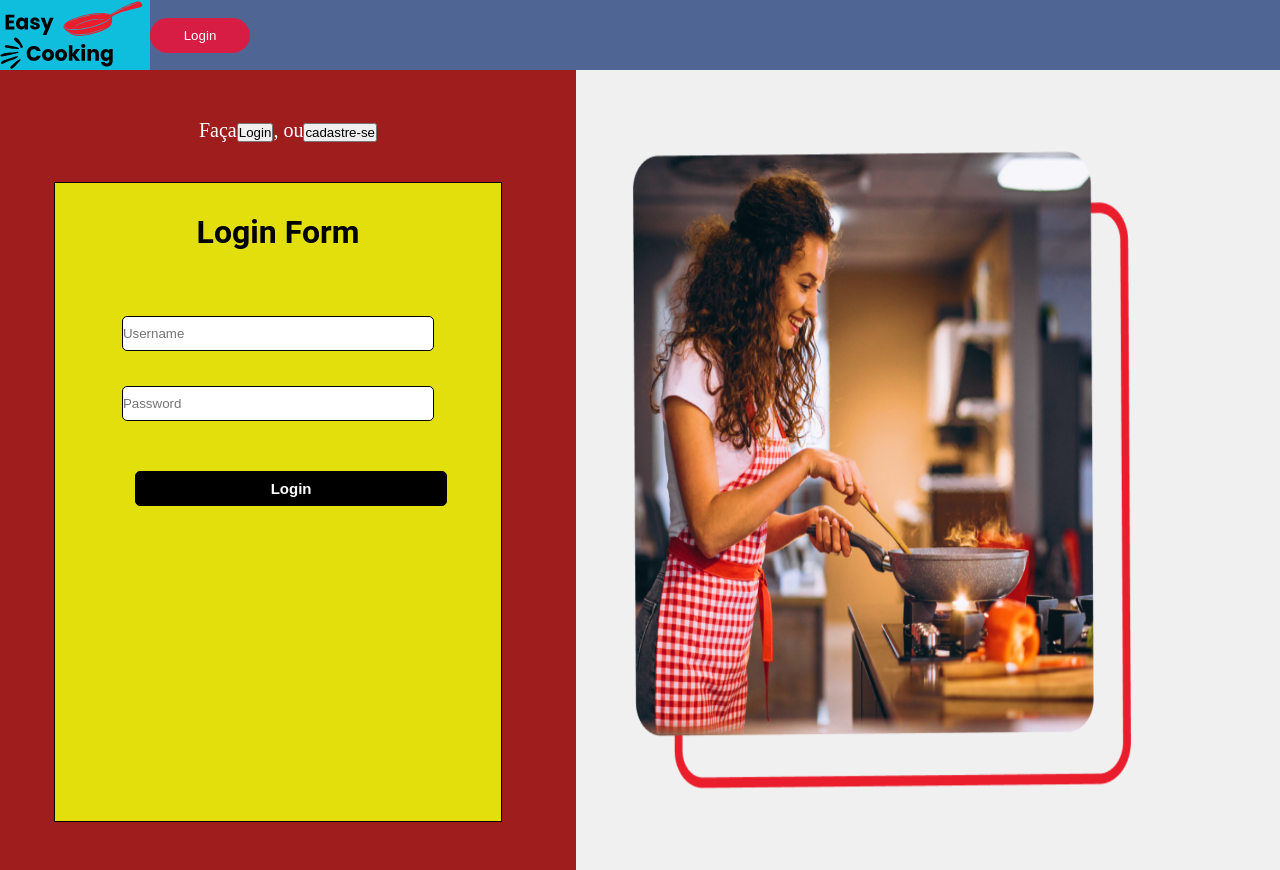
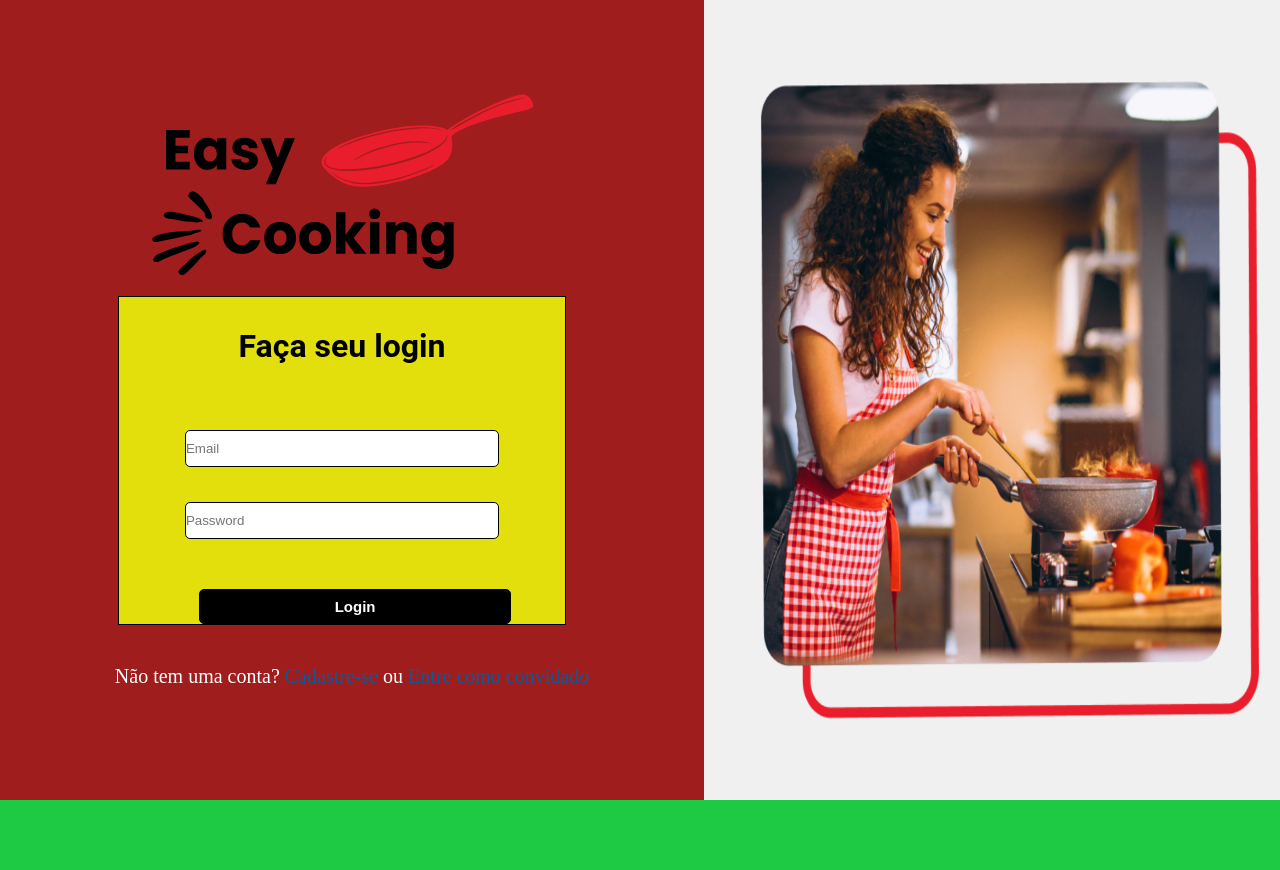
Before and after one commit to yurijacome/EasyCooking_1.0, a React (Create React App) app: page /login in a window 1280 px wide. After the commit the page ends 800 px from the top, so only its background shows below. Built offline with nearby package versions, Linux system fonts and the light colour scheme.

Commit message:
estilização

```diff
--- a/src/components/header/styleHeader.js
+++ b/src/components/header/styleHeader.js
@@ -4,15 +4,16 @@ export const HeaderContainer = styled.header`
 
     display: flex;
     align-items: center;
+    gap: 78vw;
     width: 100vw;
-    height: 70px;
+    height: 100px;
     background-color:rgb(79, 102, 148);
 
     .imgLogo {
-        width: 150px;
+        width: 180px;
         height: 100%;
+        margin-left: 20px;
         cursor: pointer;
-        background-color: rgb(15, 190, 221);
     }
 
         button {
@@ -29,4 +30,9 @@ export const HeaderContainer = styled.header`
             }
         }
 
+
+
+
+
+
 `
--- a/src/components/loginForm/loginForm.jsx
+++ b/src/components/loginForm/loginForm.jsx
@@ -7,7 +7,7 @@ import * as Yup from 'yup';
 import { StyledForm } from './loginFormStyle';
 
 const validationSchema = Yup.object().shape({
-    username: Yup.string().required('Username is required'),
+    email: Yup.string().required('Email is required'),
     password: Yup.string().required('Password is required'),
 });
 
@@ -25,9 +25,9 @@ const LoginForm = () => {
         >
             {() => (
                 <StyledForm>
-                    <h1>Login Form</h1>
-                    <Field className="Field" name="username" placeholder="Username" />
-                    <ErrorMessage name="username" component="span" />
+                    <h1>Faça seu login </h1>
+                    <Field className="Field" name="email" placeholder="Email" />
+                    <ErrorMessage name="email" component="span" />
                     <Field className="Field" name="password" type="password" placeholder="Password" />
                     <ErrorMessage name="password" component="span" />
                     <button type="submit">Login</button>
--- a/src/components/loginForm/loginFormStyle.js
+++ b/src/components/loginForm/loginFormStyle.js
@@ -9,7 +9,7 @@ export const StyledForm = styled.form`
 
 
     width: 35vw;
-    min-height: 80vh;
+    min-height: 30vh;
     margin: 20px 20px 20px 0px;
 
 
--- a/src/pages/login/login.jsx
+++ b/src/pages/login/login.jsx
@@ -1,34 +1,27 @@
-import Header from '../../components/header/header';
-import React, { useState } from 'react';
+// import Header from '../../components/header/header';
 
 import { Container } from "./loginStyle.js";
 import LoginForm from '../../components/loginForm/loginForm.jsx';
 import CookingPhoto from '../../assets/LoginMainPhoto.png';
-import RegisterForm from '../../components/registerForm/registerForm.jsx'; // Import RegisterForm
-
+import LogoBlack from '../../assets/logoBlack.svg';
 
 
 const Login = () => {
-  const [showRegisterForm, setShowRegisterForm] = useState(false); // Define state
 
 
 
 
   return (
 
-    <div>
+    <div className="login-page">
 
-      <Header  />
+      {/* <Header  /> */}
 
       <Container>
         <div className="login-container">
-          <span className="LoginSpan">Faça
-            <button onClick={() => setShowRegisterForm(false)}>Login</button>,
-            ou
-            <button onClick={() => setShowRegisterForm(true)}>cadastre-se</button>
-          </span>
-          {showRegisterForm ? <RegisterForm /> : <LoginForm />}
-
+          <img className="Logo" src={LogoBlack} alt="Logo" />
+          <LoginForm />
+          <span className="LoginSpan">Não tem uma conta? <a href="/register">Cadastre-se</a> ou <a href="/">Entre como convidado</a></span>
         </div>
 
         <img className="CookingImg" src={CookingPhoto} alt="CookingPhoto" />
--- a/src/pages/login/loginStyle.js
+++ b/src/pages/login/loginStyle.js
@@ -4,14 +4,15 @@ export const Container  = styled.div`
     display: flex;
     flex-direction: row;
     align-items: center;
-    width: 100%;
+    width: 100vw;
     background-color: #f0f0f0;
 
 
-    .CookingImg{
-        width: 40vw;
-        height: 85vh;
-        margin-left: 50px;
+    .login-page{
+        width: 100vw;
+        height: 100vw;
+        display: flex;
+        flex-direction: column;
     }
 
     .login-container{
@@ -19,9 +20,15 @@ export const Container  = styled.div`
         flex-direction: column;
         align-items: center;
         justify-content: center;
-        width: 45vw;
+        width: 55vw;
         height: 100vh;
         background-color:rgb(160, 29, 29);
+    }
+
+    .CookingImg{
+        width: 40vw;
+        height: 85vh;
+        margin-left: 50px;
     }
 
     .LoginSpan{
--- a/src/styles/GlobalStyle.jsx
+++ b/src/styles/GlobalStyle.jsx
@@ -1,12 +1,58 @@
 import { createGlobalStyle } from "styled-components";
 
+const lightTheme = {
+  colorOne: "#000000",
+  colorTwo: "#ffffff",
+  colorHeader: "#ECECEC",
+  backgroundColorOne: "#ffffff",
+  backgroundColorTwo: "#EA1D2C",
+  catOne: "#FFEB0A",
+  catTwo: "#ffc60a",
+  catTree: "#f68f11",
+  catFour: "#F64F11",
+  inputColor: "#E2E2E2",
+  colorIcon: "#252525",
+  rating: "#f68f11",
+  title: "#ea1d2cff",
 
+
+  button: {
+      textColor: "#ffffff",
+      backgroundColor: "#ea1d2cff",
+  },
+};
+
+const darkTheme = {
+  colorOne: "#ffffff",
+  colorTwo: "#000000",
+  colorHeader: "#121212",
+  backgroundColorOne: "#252525",
+  backgroundColorTwo: "#5D090E",
+  catOne: "#FFEB0A",
+  catTwo: "#ffc60a",
+  catTree: "#f68f11",
+  catFour: "#F64F11",
+  inputColor:"#333333",
+  colorIcon: "#E2E2E2",
+  rating: "#ffc60a",
+  title: "#cd131fff",
+
+
+  button: {
+    textColor: "#ffffff",
+    backgroundColor: "#800000",
+  },
+};
+
+export const themes = {
+light: lightTheme,
+dark: darkTheme,
+};
 
 export const GlobalStyle = createGlobalStyle`
   * {
     margin: 0;
     padding: 0;
-    box-sizing:border-box;
     outline: 0;
   }
 
```
